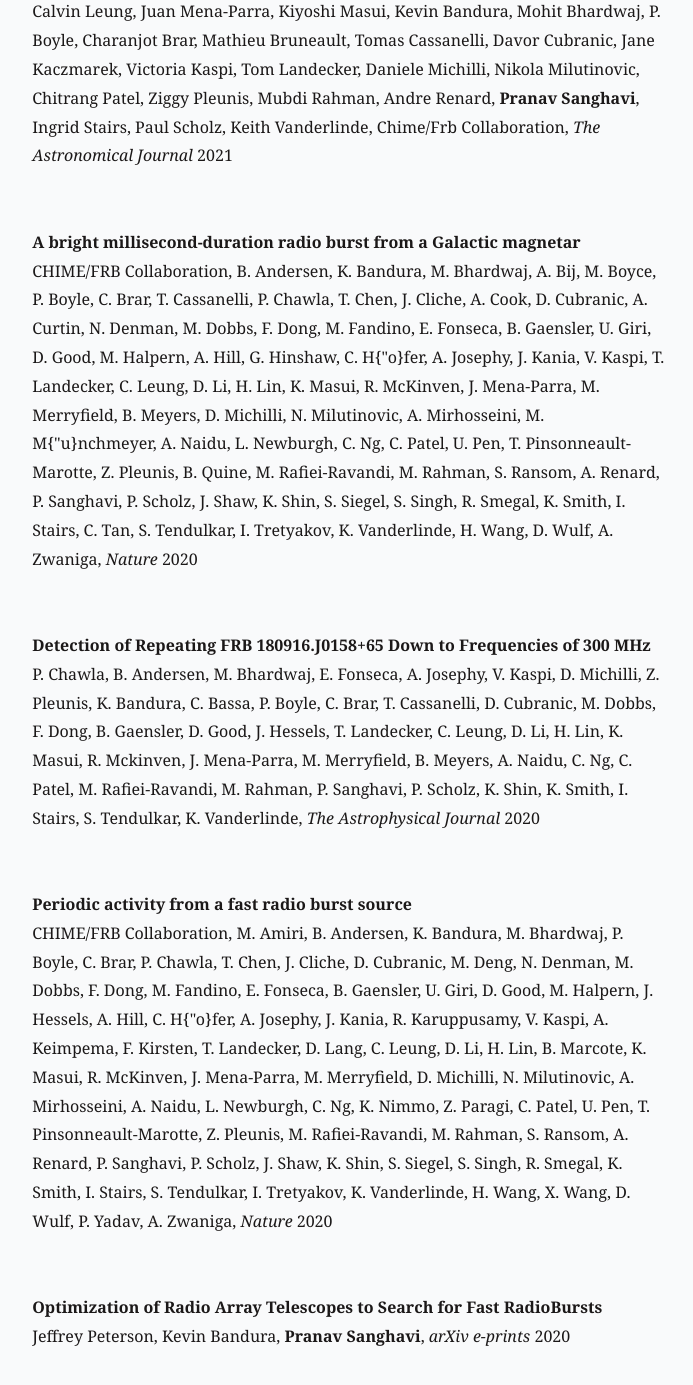
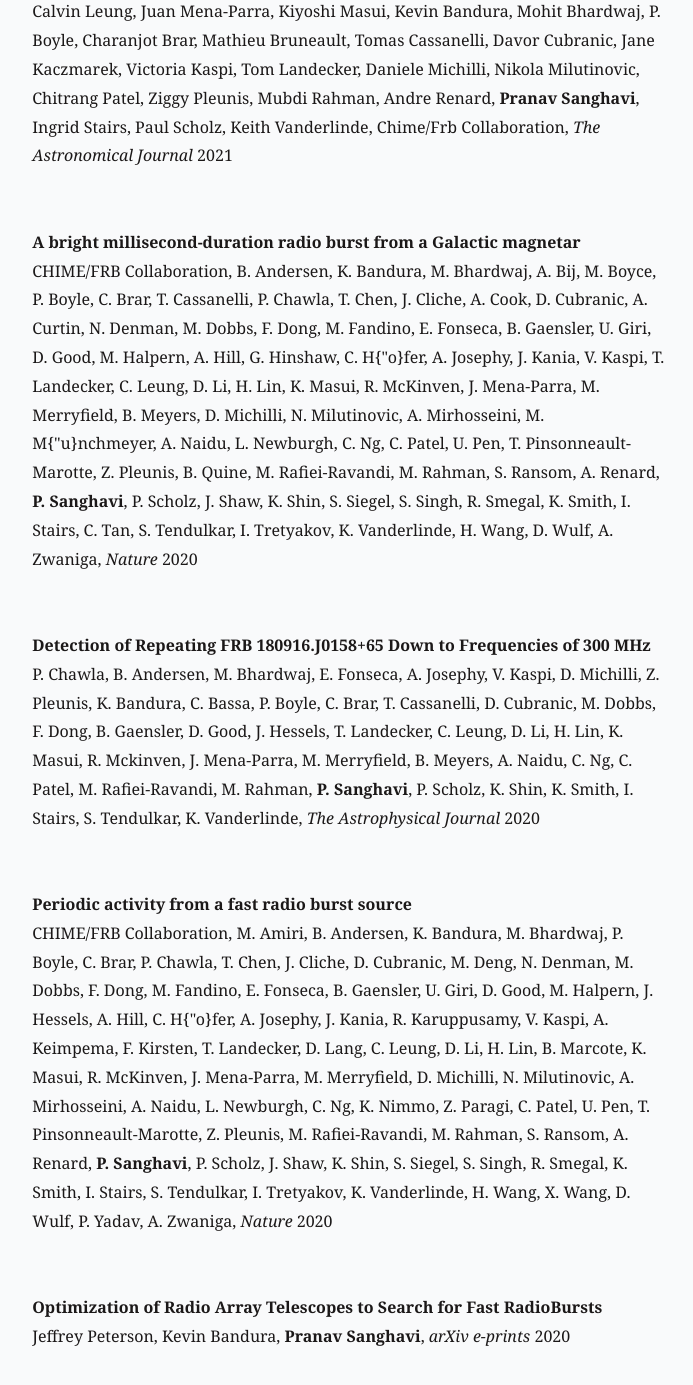
Before and after one commit to PranavSanghavi/pranavsanghavi.github.io, a Jekyll site: the page built from pages/pub_list/index.md, in a window 1280 px wide and 1400 px high, scrolled down 4135 px. Shown: the top 1385 px of the window, without its empty margins (310-1003 px from the left). Built offline with Jekyll 4.4.1, drawn with Linux system fonts in a browser that asks for light colours; nearby versions of some CDN libraries; some web fonts are replaced; library files that are not in the unit come from our copies; some of the changed text lies outside the part shown.

Commit message:
reorganize

```diff
--- a/pages/pub_list/index.md
+++ b/pages/pub_list/index.md
@@ -12,7 +12,7 @@
             {% for author in x.author %}
                 {% if author.first == "Pranav" and author.last == "Sanghavi" %}
                     <b>{{ author.first }} {{ author.last }}</b>,
-                {% elsif author.first == "Pranav" and author.last == "Sanghavi" %}
+                {% elsif author.first == "P." and author.last == "Sanghavi" %}
                     <b>{{ author.first }} {{ author.last }}</b>,
                 {% else %}
                     {{ author.first }} {{ author.last }},
```
